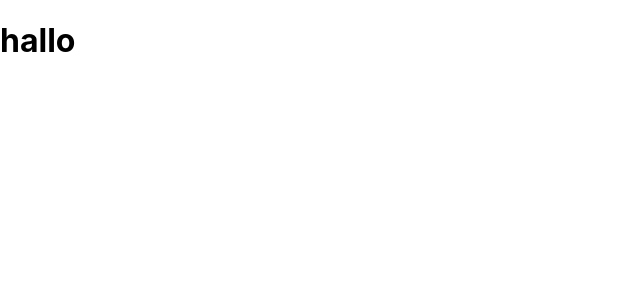
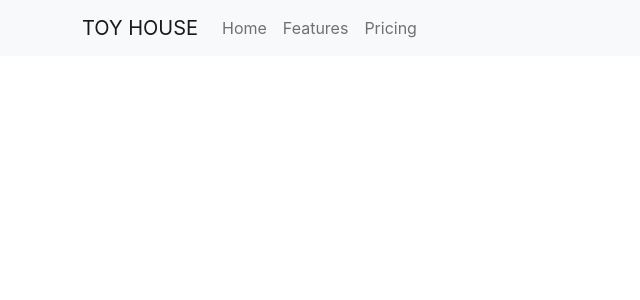
Before and after one commit to KMNayem/toy-house-client, a React (Create React App) app: page / in a window 1280 px wide. Shown: the top 300 px of the page, without its empty margins (0-640 px from the left). Built offline with nearby package versions, Linux system fonts and the light colour scheme.

Commit message:
first commit

```diff
--- a/package.json
+++ b/package.json
@@ -6,7 +6,10 @@
     "@testing-library/jest-dom": "^5.16.4",
     "@testing-library/react": "^13.2.0",
     "@testing-library/user-event": "^13.5.0",
+    "bootstrap": "^5.1.3",
+    "firebase": "^9.8.1",
     "react": "^18.1.0",
+    "react-bootstrap": "^2.4.0",
     "react-dom": "^18.1.0",
     "react-router-dom": "^6.3.0",
     "react-scripts": "5.0.1",
--- a/public/index.html
+++ b/public/index.html
@@ -10,6 +10,9 @@
       content="Web site created using create-react-app"
     />
     <link rel="apple-touch-icon" href="%PUBLIC_URL%/logo192.png" />
+
+    <!-- CSS only -->
+<link href="https://cdn.jsdelivr.net/npm/bootstrap@5.2.0-beta1/dist/css/bootstrap.min.css" rel="stylesheet" integrity="sha384-0evHe/X+R7YkIZDRvuzKMRqM+OrBnVFBL6DOitfPri4tjfHxaWutUpFmBp4vmVor" crossorigin="anonymous">
     <!--
       manifest.json provides metadata used when your web app is installed on a
       user's mobile device or desktop. See https://developers.google.com/web/fundamentals/web-app-manifest/
--- a/src/App.js
+++ b/src/App.js
@@ -1,12 +1,11 @@
 import logo from './logo.svg';
 import './App.css';
+import Header from './Pages/Shared/Header/Header';
 
 function App() {
   return (
-    <div className="App">
-      <header className="App-header">
-        <h1>hallo</h1>
-      </header>
+    <div>
+      <Header></Header>
     </div>
   );
 }
--- /dev/null
+++ b/src/Pages/Shared/Header/Header.js
@@ -0,0 +1,22 @@
+import React from 'react';
+import { Container, Nav, Navbar } from 'react-bootstrap';
+
+const Header = () => {
+    return (
+       <>
+       <Navbar bg="light" variant="light">
+    <Container>
+
+    <Navbar.Brand href="#home">TOY HOUSE</Navbar.Brand>
+    <Nav className="me-auto">
+      <Nav.Link href="#home">Home</Nav.Link>
+      <Nav.Link href="#features">Features</Nav.Link>
+      <Nav.Link href="#pricing">Pricing</Nav.Link>
+    </Nav>
+    </Container>
+  </Navbar>
+       </>
+    );
+};
+
+export default Header;
```
Also changed, not shown: 1 other file (tests, documents, lock files or other folders).
